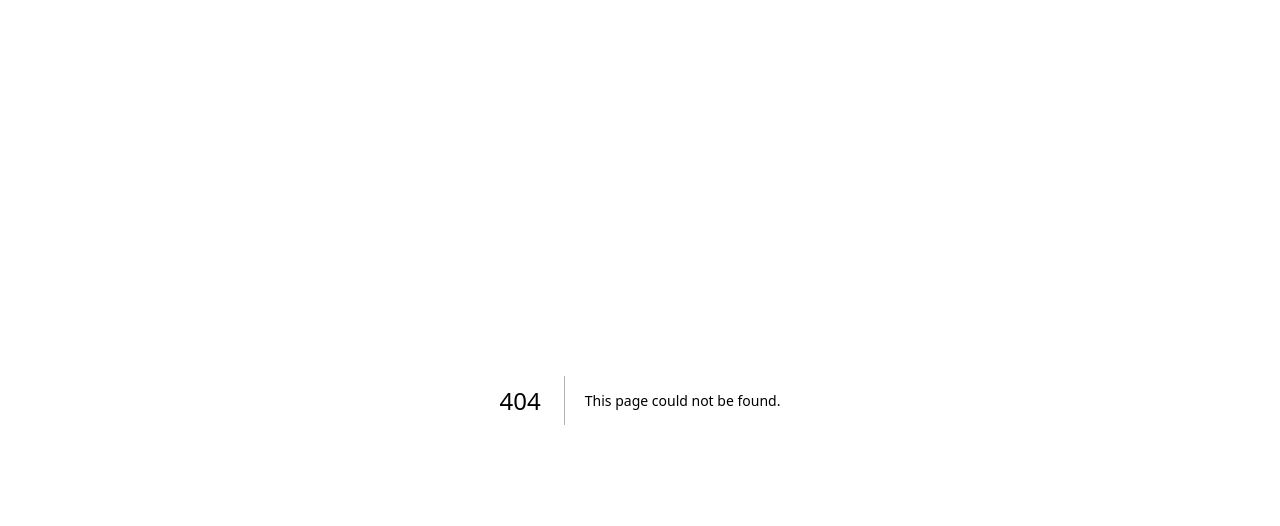
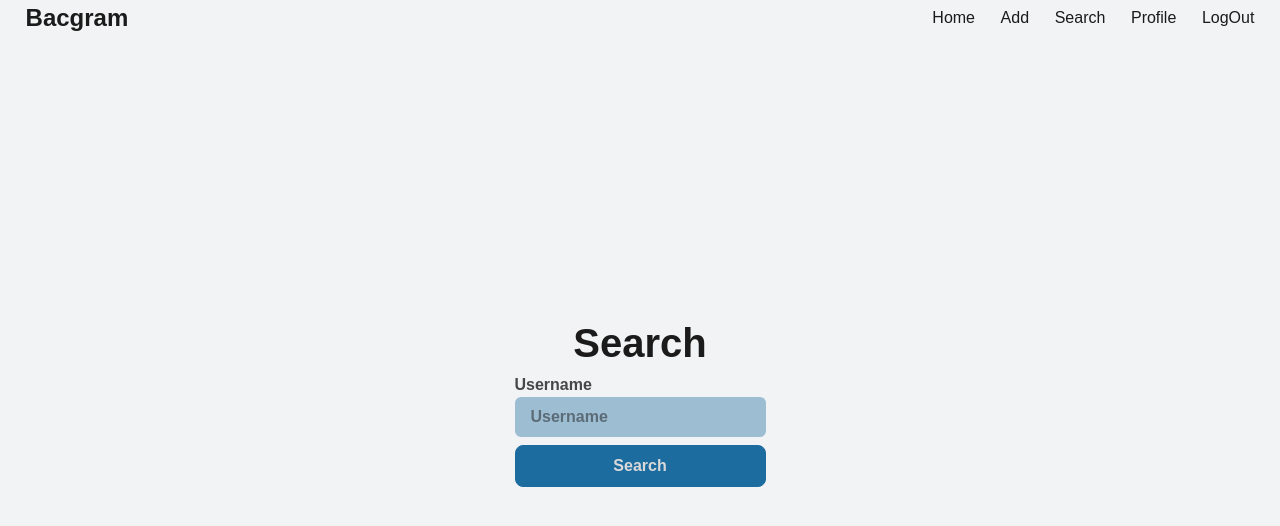
Before and after one commit to Jad-Kobeissi/bacnotes, a Next.js app: page /search in a window 1280 px wide. Before the commit this address had no page. Shown: the top 526 px of the page. Built offline with nearby package versions, Linux system fonts and the light colour scheme; what tailwind-fluid-typography would draw is missing.

Commit message:
feat: add ability to search through users

```diff
--- a/app/Nav.tsx
+++ b/app/Nav.tsx
@@ -8,19 +8,23 @@ export function Nav() {
     <nav className="fixed top-0 w-screen flex items-center justify-between px-[2vw] z-50 mb-[10vh] bg-[var(--background)]">
       <h1 className="text-[1.5rem] font-bold cursor-pointer">Bacgram</h1>
       <div className="flex items-center justify-center gap-[2vw] text-[1.2rem]">
-        <div className="relative group">
+        <div className="relative group text-[1rem]">
           <Link href={"/home"}>Home</Link>
           <span className="bg-[var(--foreground)] w-0 h-0.5 bottom-0 left-0 absolute group-hover:w-full group-focus:w-full group-active:w-full transition-all duration-200"></span>
         </div>
-        <div className="group relative">
+        <div className="group relative text-[1rem]">
           <Link href={"/add"}>Add</Link>
           <span className="bg-[var(--foreground)] w-0 h-0.5 bottom-0 left-0 absolute group-hover:w-full group-focus:w-full group-active:w-full transition-all duration-200"></span>
         </div>
-        <div className="group relative">
+        <div className="group relative text-[1rem]">
+          <Link href={"/search"}>Search</Link>
+          <span className="bg-[var(--foreground)] w-0 h-0.5 bottom-0 left-0 absolute group-hover:w-full group-focus:w-full group-active:w-full transition-all duration-200"></span>
+        </div>
+        <div className="group relative text-[1rem]">
           <Link href={"/profile"}>Profile</Link>
           <span className="bg-[var(--foreground)] w-0 h-0.5 bottom-0 left-0 absolute group-hover:w-full group-focus:w-full group-active:w-full transition-all duration-200"></span>
         </div>
-        <div className="group relative cursor-pointer">
+        <div className="group relative cursor-pointer text-[1rem]">
           <h1
             onClick={() => {
               deleteCookie("token");
--- /dev/null
+++ b/app/api/user/search/[username]/route.ts
@@ -0,0 +1,43 @@
+import { prisma } from "@/app/api/init";
+import { verify } from "jsonwebtoken";
+import Fuse from "fuse.js";
+export async function GET(
+  req: Request,
+  { params }: { params: Promise<{ username: string }> }
+) {
+  try {
+    const authHeader = req.headers.get("Authorization")?.split(" ")[1];
+
+    if (!authHeader || !verify(authHeader, process.env.JWT_TOKEN!)) {
+      return new Response("Unauthorized", { status: 401 });
+    }
+
+    const url = new URL(req.url);
+    const page = parseInt(url.searchParams.get("page") as string) || 1;
+
+    const { username } = await params;
+
+    const skip = (page - 1) * 5;
+    const users = await prisma.user.findMany({
+      where: {
+        banned: false,
+      },
+      skip: skip,
+      take: 5,
+    });
+
+    const fuse = new Fuse(users, {
+      keys: ["username"],
+      threshold: 0.3,
+    });
+
+    const filteredUsers = fuse.search(username).map((item) => item.item);
+    if (filteredUsers.length === 0) {
+      return new Response("No users found", { status: 404 });
+    }
+
+    return Response.json(filteredUsers);
+  } catch (error: any) {
+    return new Response(error, { status: 500 });
+  }
+}
--- /dev/null
+++ b/app/search/[username]/page.tsx
@@ -0,0 +1,74 @@
+"use client";
+import { Error } from "@/app/Error";
+import Loading from "@/app/Loading";
+import { Nav } from "@/app/Nav";
+import { TUser } from "@/app/types";
+import axios from "axios";
+import { getCookie } from "cookies-next";
+import { useRouter } from "next/navigation";
+import React, { use, useEffect, useState } from "react";
+import InfiniteScroll from "react-infinite-scroll-component";
+
+export default function Searched({
+  params,
+}: {
+  params: Promise<{ username: string }>;
+}) {
+  const { username } = React.use(params);
+  const [loading, setLoading] = useState(false);
+  const [error, setError] = useState("");
+  const [page, setPage] = useState(1);
+  const [users, setUsers] = useState<TUser[]>([]);
+  const [hasMore, setHasMore] = useState(true);
+  const fetchUsers = () => {
+    axios
+      .get(`/api/user/search/${username}?page=${page}`, {
+        headers: {
+          Authorization: `Bearer ${getCookie("token")}`,
+        },
+      })
+      .then((res) => {
+        setUsers(res.data);
+        setPage((prev) => prev + 1);
+      })
+      .catch((err) => {
+        setError(err.response.data);
+        setHasMore(false);
+      });
+  };
+
+  useEffect(() => {
+    fetchUsers();
+  }, []);
+  const router = useRouter();
+  return (
+    <div>
+      <Nav />
+      <h1 className="text-center text-[2rem] my-[20vh]">
+        Searched For <span className="font-bold">{username}</span>
+      </h1>
+      <InfiniteScroll
+        hasMore={hasMore}
+        next={fetchUsers}
+        dataLength={users?.length as number}
+        loader={
+          <Loading className="mt-[20vh] flex items-center jsutify-center" />
+        }
+        className="flex flex-col items-center my-[20vh] gap-4"
+      >
+        {users.map((user) => (
+          <div
+            key={user.id as string}
+            className="bg-[var(--card-color)] font-bold p-[1rem] px-[2rem] rounded-md"
+            onClick={() => {
+              router.push(`/user/${user.id}`);
+            }}
+          >
+            <h1>{user.username}</h1>
+          </div>
+        ))}
+      </InfiniteScroll>
+      {error && <Error error={error} className="text-[1.5rem] text-center" />}
+    </div>
+  );
+}
--- /dev/null
+++ b/app/search/page.tsx
@@ -0,0 +1,41 @@
+"use client";
+import { useRouter } from "next/navigation";
+import { useState } from "react";
+import { Nav } from "../Nav";
+
+export default function Search() {
+  const [username, setUsername] = useState("");
+  const [error, setError] = useState("");
+
+  const router = useRouter();
+
+  return (
+    <div>
+      <Nav />
+      <div className="flex flex-col items-center justify-center h-screen">
+        <h1 className="text-center text-[2.5rem] font-bold">Search</h1>
+        <form
+          className="flex flex-col"
+          onSubmit={(e) => {
+            e.preventDefault();
+            router.push(`/search/${username}`);
+          }}
+        >
+          <label
+            htmlFor="username"
+            className="font-bold text-[var(--secondary-text)]"
+          >
+            Username
+          </label>
+          <input
+            type="text"
+            placeholder="Username"
+            onChange={(e) => setUsername(e.target.value)}
+            className="bg-[var(--card-color)] px-4 py-2 font-bold rounded-md"
+          />
+          <button className="button">Search</button>
+        </form>
+      </div>
+    </div>
+  );
+}
--- a/package.json
+++ b/package.json
@@ -18,6 +18,7 @@
     "cookies-next": "^6.1.0",
     "dayjs": "^1.11.18",
     "firebase": "^12.2.1",
+    "fuse.js": "^7.1.0",
     "jsonwebtoken": "^9.0.2",
     "motion": "^12.23.13",
     "next": "15.5.3",
```
Also changed, not shown: 1 other file (tests, documents, lock files or other folders).
